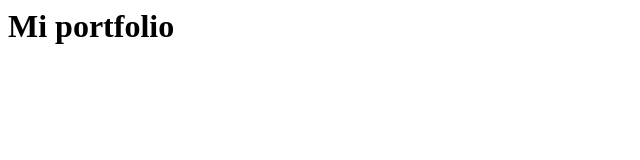
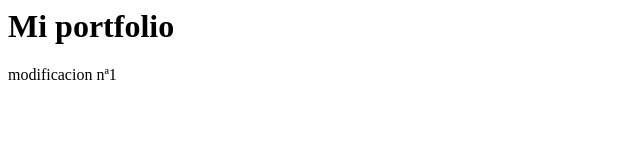
Before and after one commit to veronicaoo6/Proyecto-BackEnd, a plain HTML site: page index.html in a window 1280 px wide. Shown: the full height of the page, 0-640 px from the left. Drawn offline with Linux system fonts and the light colour scheme.

Commit message:
Update index.html

```diff
--- a/index.html
+++ b/index.html
@@ -1 +1,2 @@
 <h1>Mi portfolio</h1>
+<p>modificacion nª1</p>
```
